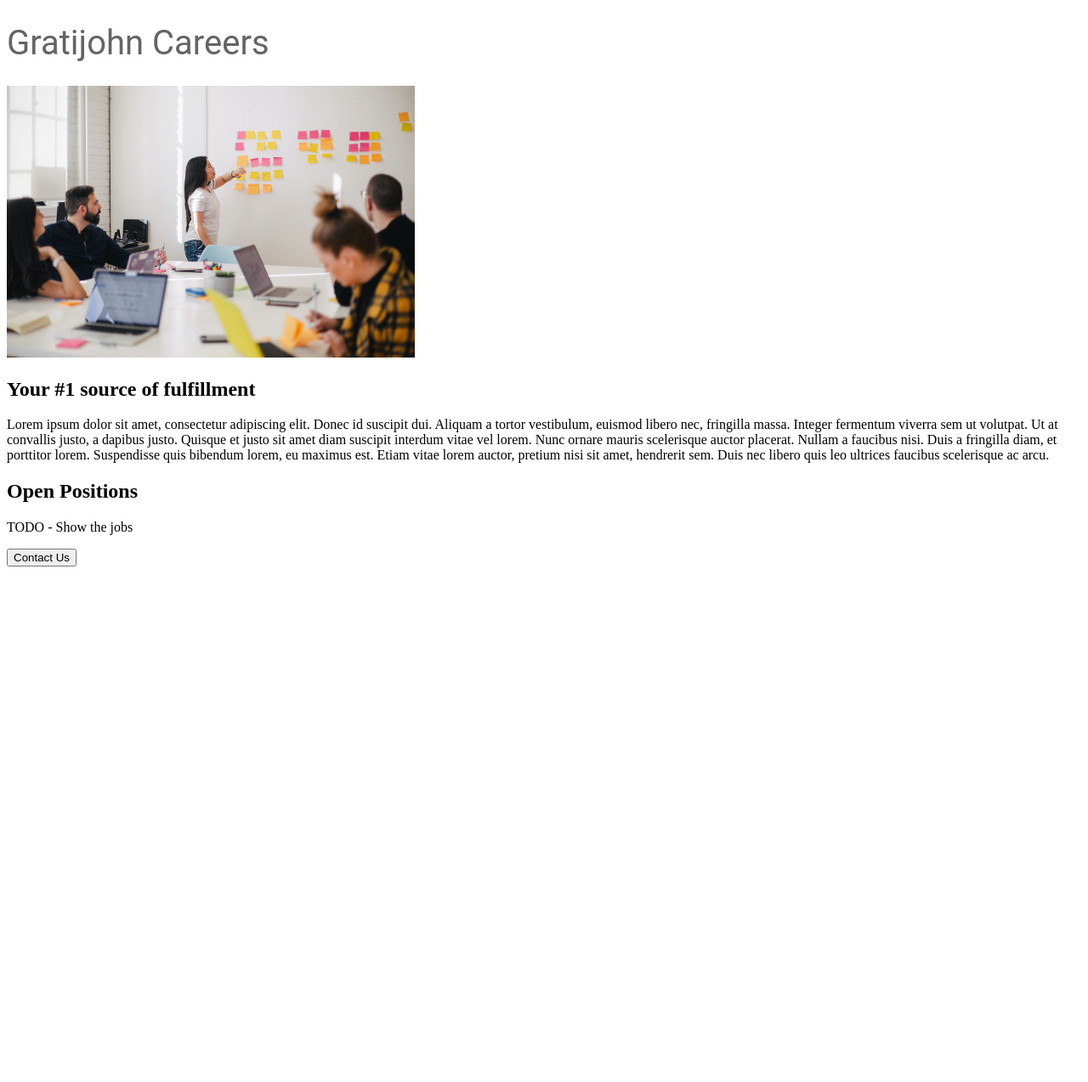
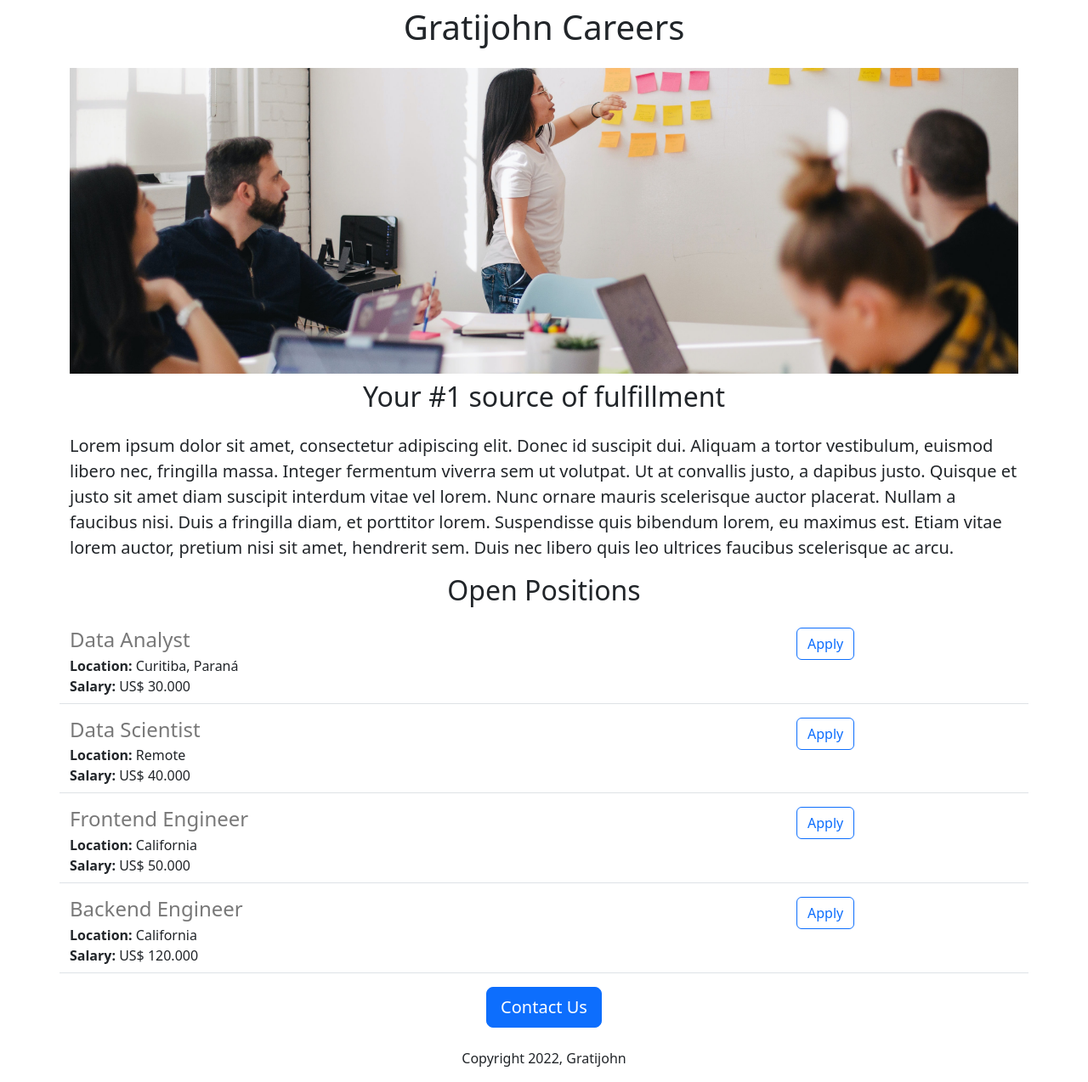
Before and after one commit to johnhypnosisbr/jovian-careers-website, a Flask app: page / in a window 1280 px wide. Shown: the whole page at 85% size. Before the commit the page ends 667 px from the top, so only its background shows below. Run offline with Flask 2, Linux system fonts and the light colour scheme.

Commit message:
added dynamic data and api route

```diff
--- a/main.py
+++ b/main.py
@@ -1,11 +1,41 @@
-from flask import Flask, render_template
+from flask import Flask, render_template, jsonify
 
 app = Flask(__name__)
 
+JOBS = [
+  {
+    'id': 1,
+    'title': 'Data Analyst',
+    'location': 'Curitiba, Paraná',
+    'salary': 'US$ 30.000'
+},
+    {
+    'id': 2,
+    'title': 'Data Scientist',
+    'location': 'Remote',
+    'salary': 'US$ 40.000'
+},
+  {
+    'id': 3,
+    'title': 'Frontend Engineer',
+    'location': 'California',
+    'salary': 'US$ 50.000'
+},
+  {
+    'id': 4,
+    'title': 'Backend Engineer',
+    'location': 'California',
+    'salary': 'US$ 120.000'
+}
+]
+
 @app.route("/")
 def hello_world():
-  return render_template("home.html")
+  return render_template("home.html",jobs=JOBS, company_name="Gratijohn")
 
+@app.route("/api/jobs")
+def list_jobs():
+  return jsonify(JOBS)
 
 if __name__ == "__main__":
   app.run(host='0.0.0.0', debug=True)
--- a/templates/home.html
+++ b/templates/home.html
@@ -1,30 +1,36 @@
 <!DOCTYPE html>
 <html>
   <head>
-    <title>Jovian Careers</title>
+    <meta charset="utf-8">
+    <meta name="viewport" content="width=device-width, initial-scale=1">
+    <link href="https://cdn.jsdelivr.net/npm/bootstrap@5.3.0-alpha1/dist/css/bootstrap.min.css" rel="stylesheet" integrity="sha384-GLhlTQ8iRABdZLl6O3oVMWSktQOp6b7In1Zl3/Jr59b6EGGoI1aFkw7cmDA6j6gD" crossorigin="anonymous">
     <style>
-      h1 {
-        font-size: 40px;
-        font-family: Roboto;
-        font-weight: normal;
-        color: rgb(100, 100, 100);
-       text-aligncenterr;
-      }
       #banner {
-
+        height: 360px;
+        width: 100%;
+        object-fit: cover;
       }
     </style>
+    <title>Jovian Careers</title>
       <link rel="icon" type="image/png" href="konoha.png"/>
   </head>
   <body>
-    <h1>Gratijohn Careers</h1>
-    <img id="banner" src="https://jovian-careers-website-1.johnhypnosisbr.repl.co/static/banner.jpg" height="320">
-    <h2>Your #1 source of fulfillment</h2>
-    <p>
+    <div class="container">
+    <h1 class="text-center mt-2 mb-4">{{company_name}} Careers</h1>
+    <img class="img-fluid" id="banner" src="https://jovian-careers-website-1.johnhypnosisbr.repl.co/static/banner.jpg" >
+    <h2 class="text-center mt-2 mb-4">Your #1 source of fulfillment</h2>
+    <p class="lead">
       Lorem ipsum dolor sit amet, consectetur adipiscing elit. Donec id suscipit dui. Aliquam a tortor vestibulum, euismod libero nec, fringilla massa. Integer fermentum viverra sem ut volutpat. Ut at convallis justo, a dapibus justo. Quisque et justo sit amet diam suscipit interdum vitae vel lorem. Nunc ornare mauris scelerisque auctor placerat. Nullam a faucibus nisi. Duis a fringilla diam, et porttitor lorem. Suspendisse quis bibendum lorem, eu maximus est. Etiam vitae lorem auctor, pretium nisi sit amet, hendrerit sem. Duis nec libero quis leo ultrices faucibus scelerisque ac arcu.
-    </p>
-    <h2>Open Positions</h2>
-    <p>TODO - Show the jobs</p>
-    <button>Contact Us</button>
+        </p>
+        <h2 class="text-center mt-2 mb-4">Open Positions</h2>
+        <p>
+          {% for job in jobs %}
+            {% include 'jobitem.html' %}
+          {% endfor %}
+        </p>
+      <div class="text-center">
+        <button class="btn btn-primary btn-lg">Contact Us</button>
+        <p class="mt-4">Copyright 2022, Gratijohn</p>
+      </div>
   </body>
 </html>
--- /dev/null
+++ b/templates/jobitem.html
@@ -0,0 +1,18 @@
+<div class="border-bottom row" style="margin-bottom:16px; padding-bottom:8px;">
+  <div class="col-9">
+  <h4 style="color:rgb(120, 120, 120); margin-bottom:4px;">
+      {{job['title']}}
+    </h4>
+    <div>
+        <b>Location:</b> {{job['location']}}
+    </div>
+    {% if 'salary' in job%}
+    <div>
+        <b>Salary: </b> {{job['salary']}}
+    </div>
+    {% endif %}
+  </div>
+  <div class="col-3">
+  <button type="button" class="btn btn-outline-primary">Apply</button>
+  </div>
+ </div>
```
